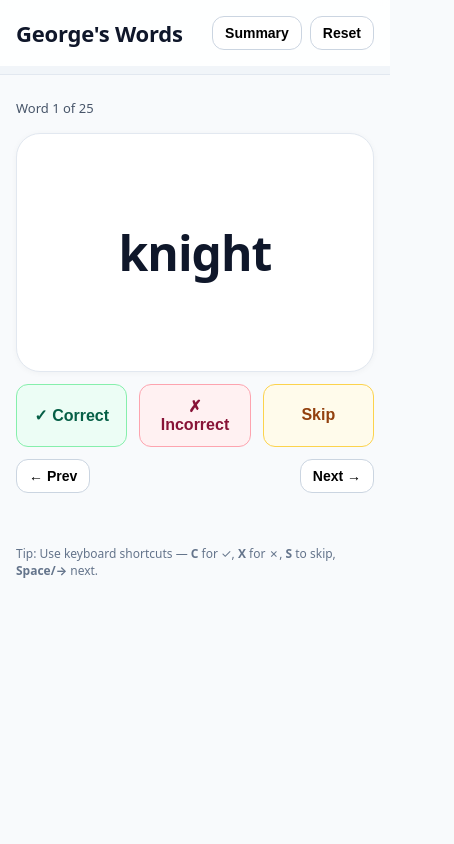
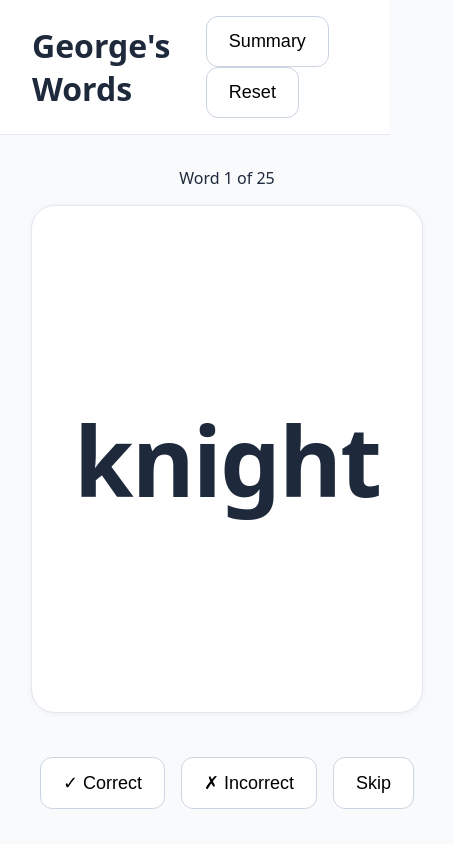
Before and after one commit to brando313/gwords, a React (Vite) app: page / in a window 390 px wide. Shown: the top 844 px of the page, 454 px wide, since content can reach past the window. Built offline with nearby package versions, Linux system fonts and the light colour scheme.

Commit message:
Update index.css

```diff
--- a/src/index.css
+++ b/src/index.css
@@ -1,89 +1,117 @@
-/* --- base --- */
-* { box-sizing: border-box; }
-html, body, #root { height: 100%; }
+/* index.css */
+
 body {
   margin: 0;
-  font-family: ui-sans-serif, system-ui, -apple-system, Segoe UI, Roboto, Noto Sans, Ubuntu,
-               Cantarell, Helvetica Neue, Arial, "Apple Color Emoji", "Segoe UI Emoji";
-  color: #0f172a; /* slate-900 */
-  background: #f8fafc; /* slate-50 */
+  font-family: system-ui, -apple-system, BlinkMacSystemFont, "Segoe UI", Roboto, Oxygen, Ubuntu, Cantarell, "Open Sans", "Helvetica Neue", sans-serif;
+  background: #f8fafc;
+  color: #1e293b;
+  display: flex;
+  flex-direction: column;
+  min-height: 100vh;
 }
 
-/* header & progress */
 header {
-  position: sticky; top: 0; z-index: 10;
-  background: rgba(255,255,255,.85);
-  backdrop-filter: blur(6px);
-  border-bottom: 1px solid #e2e8f0; /* slate-200 */
+  background: #fff;
+  border-bottom: 1px solid #e2e8f0;
+  padding: 1rem 2rem;
 }
+
 .header-inner {
-  max-width: 64rem;
-  margin: 0 auto; padding: 16px;
-  display: flex; align-items: center; justify-content: space-between;
+  display: flex;
+  justify-content: space-between;
+  align-items: center;
+  max-width: 120rem; /* stretch across TV */
+  margin: 0 auto;
 }
-.header-title { font-size: 22px; font-weight: 700; letter-spacing: -0.01em; }
-.header-actions { display:flex; gap:8px; }
-.progress-wrap { width: 100%; background:#f1f5f9; height:8px; }
-.progress-bar { height: 8px; background: #0ea5e9; transition: width .2s; }
 
-/* layout */
-main { max-width: 64rem; margin: 0 auto; padding: 24px 16px; }
-footer { max-width: 64rem; margin: 0 auto; padding: 16px; color:#64748b; font-size:12px; }
+.header-title {
+  font-size: 2rem;
+  font-weight: 700;
+}
 
-/* word card */
+main {
+  flex: 1;
+  padding: 2rem;
+  display: flex;
+  flex-direction: column;
+  align-items: center;
+  justify-content: center;
+  max-width: 120rem; /* stretch across TV */
+  margin: 0 auto;
+  width: 100%;
+}
+
+.progress {
+  font-size: 1.5rem;
+  margin-bottom: 1rem;
+}
+
 .word-card {
   width: 100%;
-  aspect-ratio: 3 / 2;
-  background: #fff; border: 1px solid #e2e8f0;
-  border-radius: 24px; box-shadow: 0 1px 6px rgba(0,0,0,.04);
-  display: flex; align-items: center; justify-content: center;
-  user-select: none;
-}
-.word-card span {
-  font-size: clamp(48px, 10vw, 96px);
-  font-weight: 800; text-transform: lowercase; letter-spacing: -0.02em;
+  height: 60vh; /* fill majority of TV screen */
+  background: #fff;
+  border: 1px solid #e2e8f0;
+  border-radius: 24px;
+  box-shadow: 0 1px 6px rgba(0, 0, 0, .05);
+  display: flex;
+  align-items: center;
+  justify-content: center;
+  margin-bottom: 2rem;
 }
 
-/* rows & text chips */
-.row { display:flex; align-items:center; justify-content:space-between; gap:12px; }
-.meta { color:#475569; font-size: 13px; } /* slate-600 */
-.badge {
-  font-size:12px; padding:4px 8px; border-radius:999px; border:1px solid;
+.word-card span {
+  font-size: clamp(96px, 12vw, 240px); /* very big words */
+  font-weight: 800;
+  text-transform: lowercase;
+  letter-spacing: -0.02em;
 }
-.badge-green { border-color:#86efac; color:#065f46; background:#ecfdf5; }
-.badge-red { border-color:#fda4af; color:#881337; background:#fff1f2; }
-.badge-amber { border-color:#fcd34d; color:#92400e; background:#fffbeb; }
 
-/* buttons */
+.btn-row {
+  display: flex;
+  flex-wrap: wrap;
+  gap: 1rem;
+  justify-content: center;
+  margin-bottom: 2rem;
+}
+
 .btn {
-  padding: 12px 16px; border-radius: 12px; border: 1px solid #cbd5e1;
-  background: #fff; font-weight: 600; font-size: 16px; cursor: pointer;
+  font-size: 18px;
+  padding: 14px 22px;
+  border: 1px solid #cbd5e1;
+  border-radius: 12px;
+  cursor: pointer;
+  background: #fff;
+  transition: background 0.2s, transform 0.1s;
 }
-.btn:hover { background: #f1f5f9; }
-.btn-green { border-color:#86efac; color:#065f46; background:#ecfdf5; }
-.btn-green:hover { background:#d1fae5; }
-.btn-red { border-color:#fda4af; color:#881337; background:#fff1f2; }
-.btn-red:hover { background:#ffe4e6; }
-.btn-amber { border-color:#fcd34d; color:#92400e; background:#fffbeb; }
-.btn-amber:hover { background:#fef3c7; }
-.btn-small { font-size:14px; padding: 8px 12px; }
-.btn-row { display:grid; grid-template-columns: 1fr 1fr 1fr; gap:12px; }
 
-/* summary cards */
-.grid { display:grid; grid-template-columns: 1fr; gap:16px; }
-@media (min-width: 900px) { .grid { grid-template-columns: 1fr 1fr 1fr; } }
+.btn:hover {
+  background: #f1f5f9;
+  transform: translateY(-2px);
+}
 
-.card {
-  background:#fff; border:1px solid #e2e8f0; border-radius:24px;
-  box-shadow:0 1px 6px rgba(0,0,0,.04); overflow:hidden;
+.btn.correct { background: #dcfce7; border-color: #16a34a; color: #166534; }
+.btn.incorrect { background: #fee2e2; border-color: #dc2626; color: #991b1b; }
+.btn.skip { background: #fef9c3; border-color: #ca8a04; color: #92400e; }
+
+.btn-nav {
+  font-size: 16px;
+  padding: 10px 18px;
+  border-radius: 10px;
 }
-.card-head {
-  padding:12px 16px; border-bottom:1px solid #e2e8f0;
-  display:flex; align-items:center; justify-content:space-between;
+
+footer {
+  text-align: center;
+  padding: 1rem;
+  font-size: 0.9rem;
+  color: #64748b;
+  margin-top: auto;
 }
-.card-title { margin:0; font-weight:600; }
-.list { max-height: 60vh; overflow:auto; margin:0; padding:0; list-style:none; }
-.list li button {
-  width:100%; text-align:left; padding:12px 16px; font-weight:600; text-transform: lowercase;
+
+/* Bigger styles for TV screens */
+@media (min-width: 1400px) {
+  .header-title { font-size: 2.5rem; }
+  .btn { font-size: 22px; padding: 18px 26px; border-radius: 16px; }
+  .btn-nav { font-size: 20px; padding: 14px 24px; }
+  .btn-row { gap: 20px; }
+  .meta { font-size: 18px; }
 }
-.list li button:hover { background:#f8fa
```
